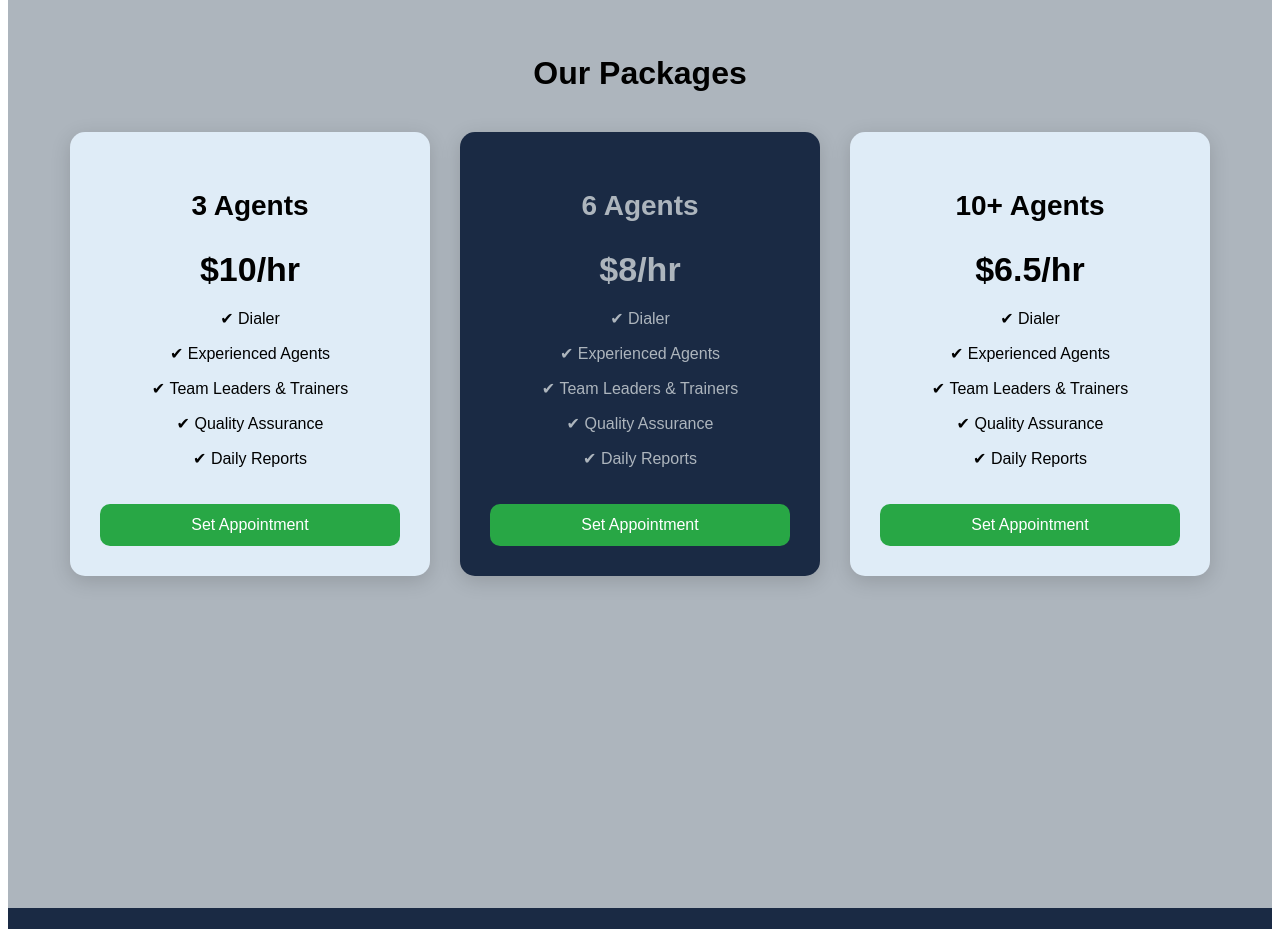
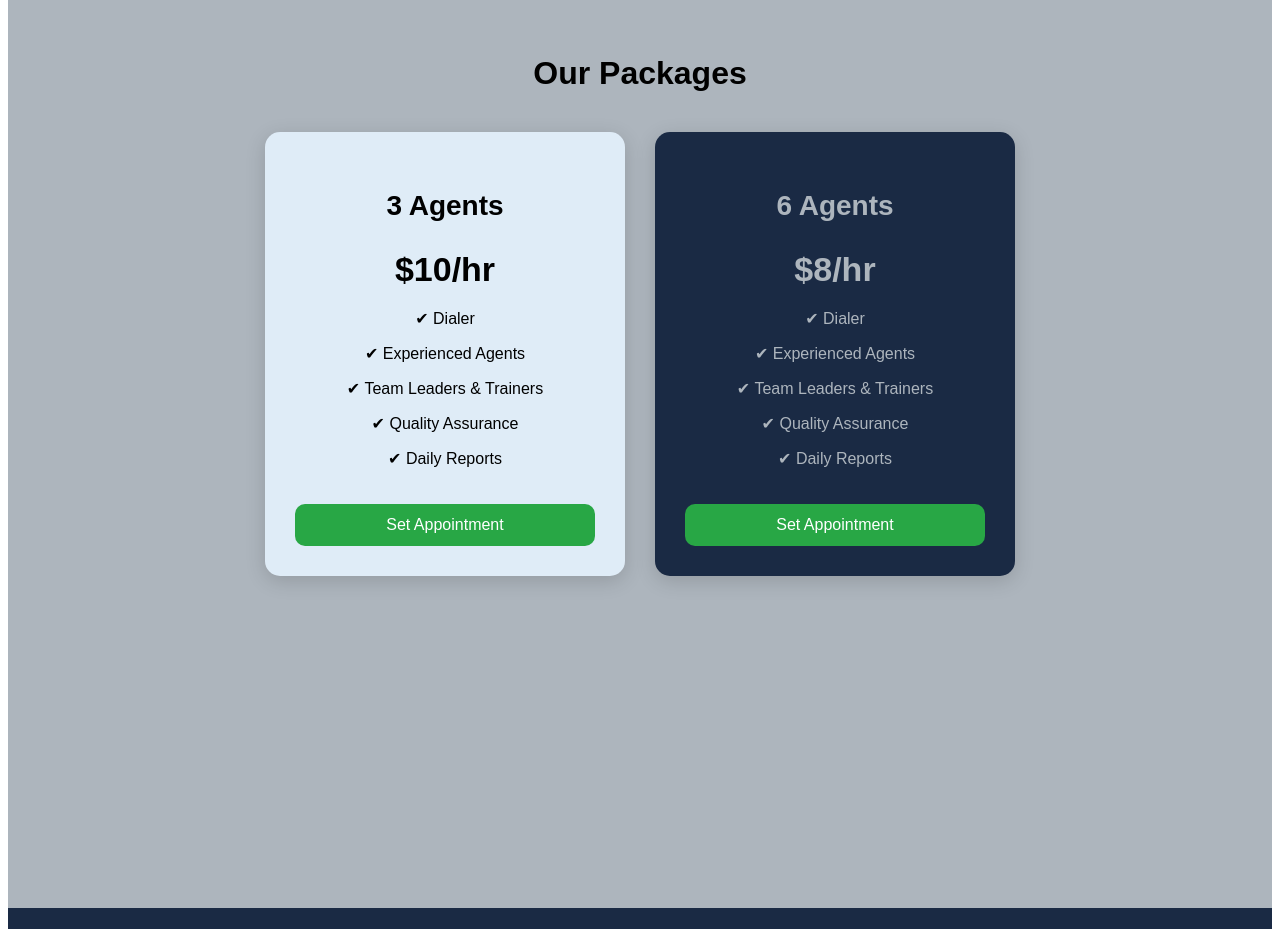
Before and after one commit to primereachsolutions23/primereach-website2-main, a React (Vite) app: page / in a window 1280 px wide. Shown: the part 1980-2909 px from the top of the page. Built offline with nearby package versions, Linux system fonts and the light colour scheme.

Commit message:
force update

```diff
--- a/src/App.jsx
+++ b/src/App.jsx
@@ -283,49 +283,7 @@ export default function App() {
                 </motion.button>
               </motion.div>
 
-              {/* Package 3 */}
-              <motion.div
-                whileHover={{ scale: 1.05 }}
-                transition={{ duration: 0.3 }}
-                style={{
-                  width: "300px",
-                  padding: "30px",
-                  borderRadius: "15px",
-                  background: "#dfecf7",
-                  boxShadow: "0 5px 20px rgba(0,0,0,0.15)",
-                  color: "black",
-                }}
-              >
-                <h3 style={{ fontSize: "28px", marginBottom: "10px" }}>10+ Agents</h3>
-                <h2 style={{ fontSize: "34px", marginBottom: "20px" }}>$6.5/hr</h2>
-                <p>✔ Dialer</p>
-                <p>✔ Experienced Agents</p>
-                <p>✔ Team Leaders & Trainers</p>
-                <p>✔ Quality Assurance</p>
-                <p>✔ Daily Reports</p>
 
-                <motion.button
-                  whileHover={{ scale: 1.08 }}
-                  whileTap={{ scale: 0.95 }}
-                  style={{
-                    marginTop: "20px",
-                    width: "100%",
-                    padding: "12px",
-                    borderRadius: "10px",
-                    border: "none",
-                    background: "#28a745",
-                    color: "white",
-                    cursor: "pointer",
-                    fontSize: "16px",
-                  }}
-                  onClick={() =>
-                    (window.location.href =
-                      "https://calendly.com/primereachsolutions23/30min")
-                  }
-                >
-                  Set Appointment
-                </motion.button>
-              </motion.div>
             </div>
           </motion.section>
 
```
